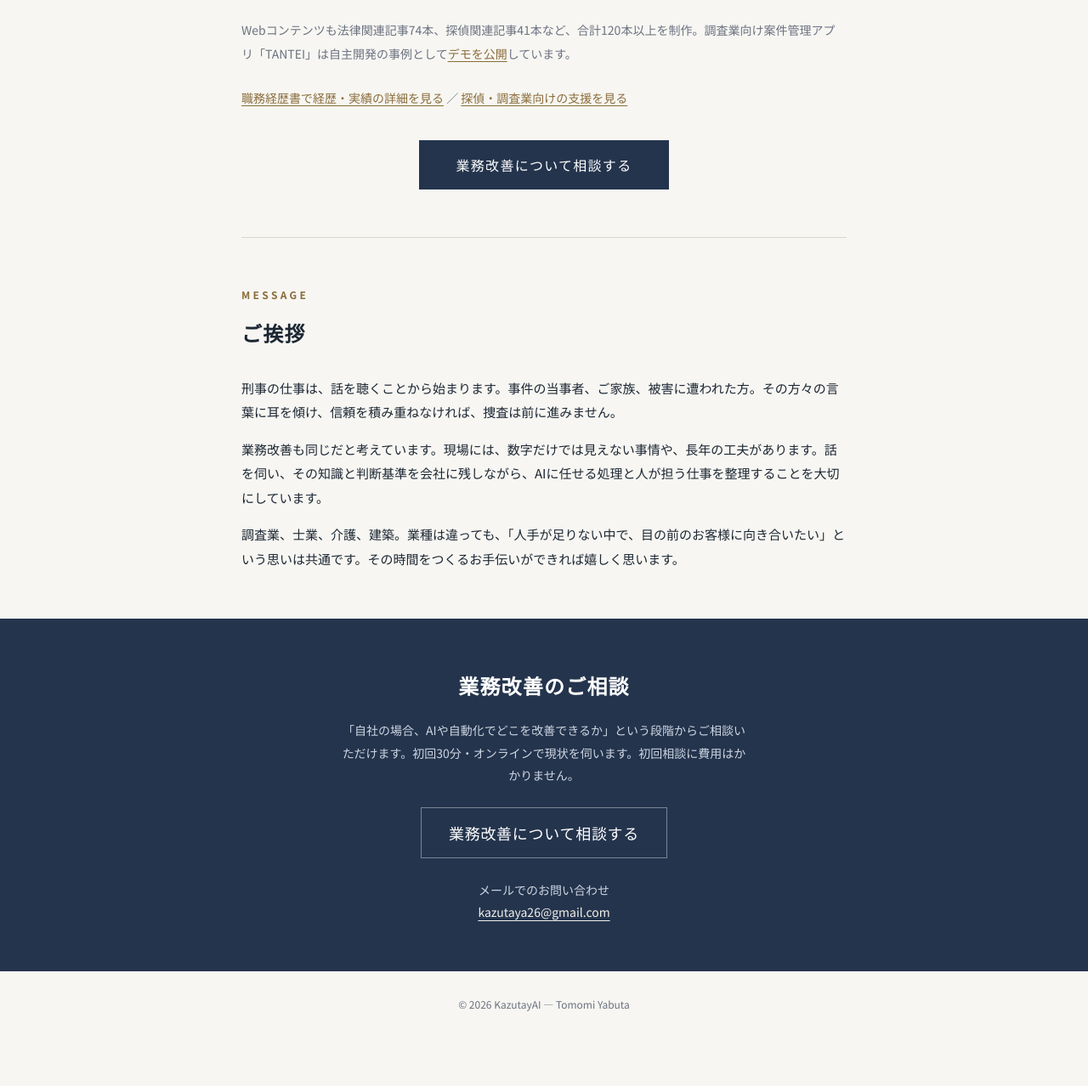
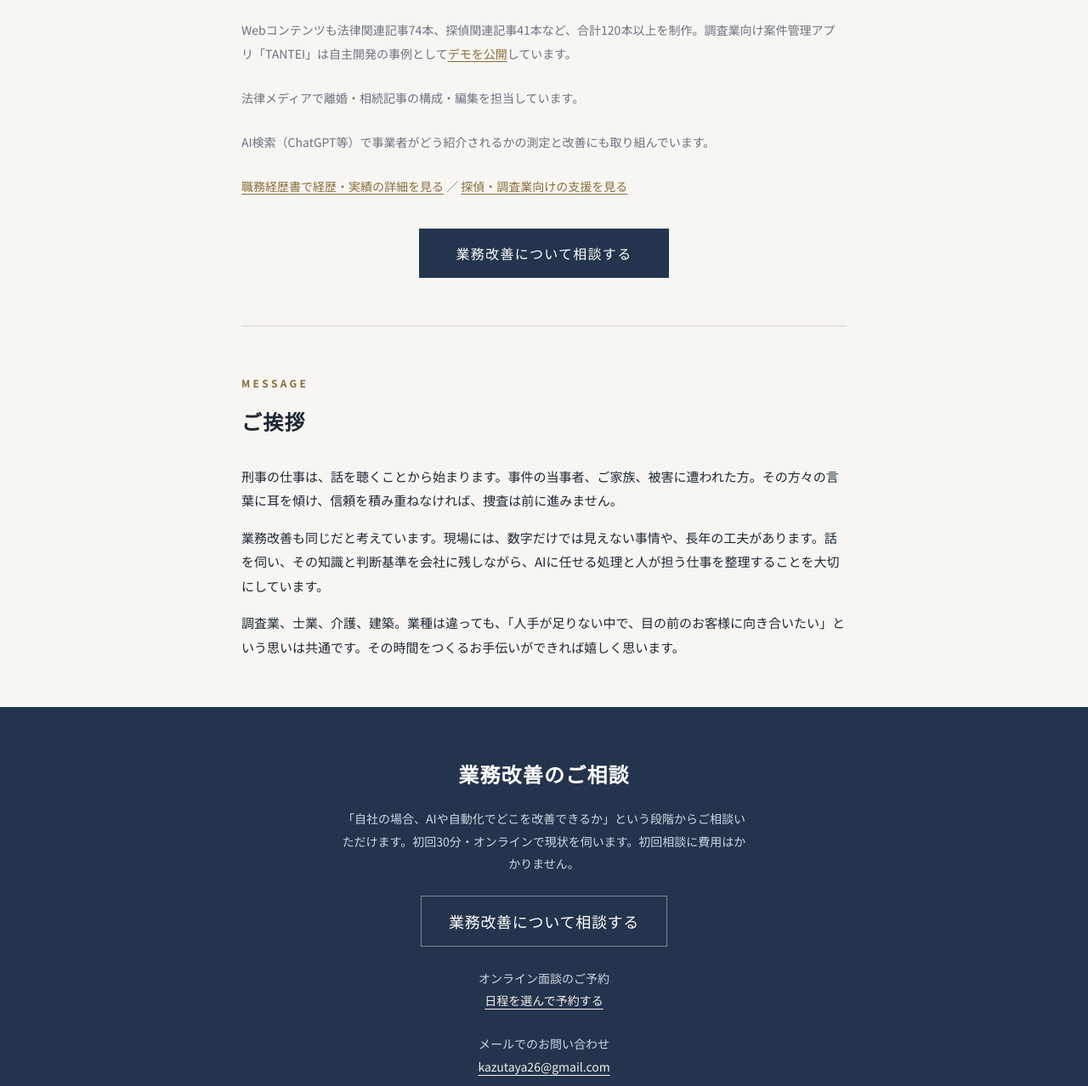
Before and after one commit to yabuta16/profile-page, a plain HTML site: page index.html in a window 1280 px wide. Shown: the part 4902-6180 px from the top of the page at 85% size. Before the commit the page ends 6124 px from the top, so only its background shows below. Drawn offline with Linux system fonts and the light colour scheme.

Commit message:
実績に法律メディア編集・AI検索対策を追加、問い合わせに面談予約リンクを追加
Co-Authored-By: Claude Opus 5.5 <noreply@anthropic.com>

```diff
--- a/index.html
+++ b/index.html
@@ -460,6 +460,8 @@
     </div>
     <p class="others">行政関連案件では、生成AIに関する調査・情報整理から提案内容の作成までを担当しました。案件の詳細は非公開です。</p>
     <p class="others">Webコンテンツも法律関連記事74本、探偵関連記事41本など、合計120本以上を制作。調査業向け案件管理アプリ「TANTEI」は自主開発の事例として<a href="https://tantei-app.vercel.app" target="_blank" rel="noopener">デモを公開</a>しています。</p>
+    <p class="others">法律メディアで離婚・相続記事の構成・編集を担当しています。</p>
+    <p class="others">AI検索（ChatGPT等）で事業者がどう紹介されるかの測定と改善にも取り組んでいます。</p>
     <p class="others"><a href="career/">職務経歴書で経歴・実績の詳細を見る</a> ／ <a href="tantei.html">探偵・調査業向けの支援を見る</a></p>
 
     <div class="cta-inline">
@@ -487,6 +489,7 @@
   <h2 class="serif">業務改善のご相談</h2>
   <p>「自社の場合、AIや自動化でどこを改善できるか」という段階からご相談いただけます。初回30分・オンラインで現状を伺います。初回相談に費用はかかりません。</p>
   <a class="mail" href="https://forms.gle/KwH4L5uzaBvxNLATA" target="_blank" rel="noopener">業務改善について相談する</a>
+<p class="email-contact">オンライン面談のご予約<br><a href="https://timerex.net/s/iactjk5318_93d4/ebe7c3bd" target="_blank" rel="noopener">日程を選んで予約する</a></p>
 <p class="email-contact">メールでのお問い合わせ<br><a href="mailto:kazutaya26@gmail.com">kazutaya26@gmail.com</a></p>
 </div>
 
```
